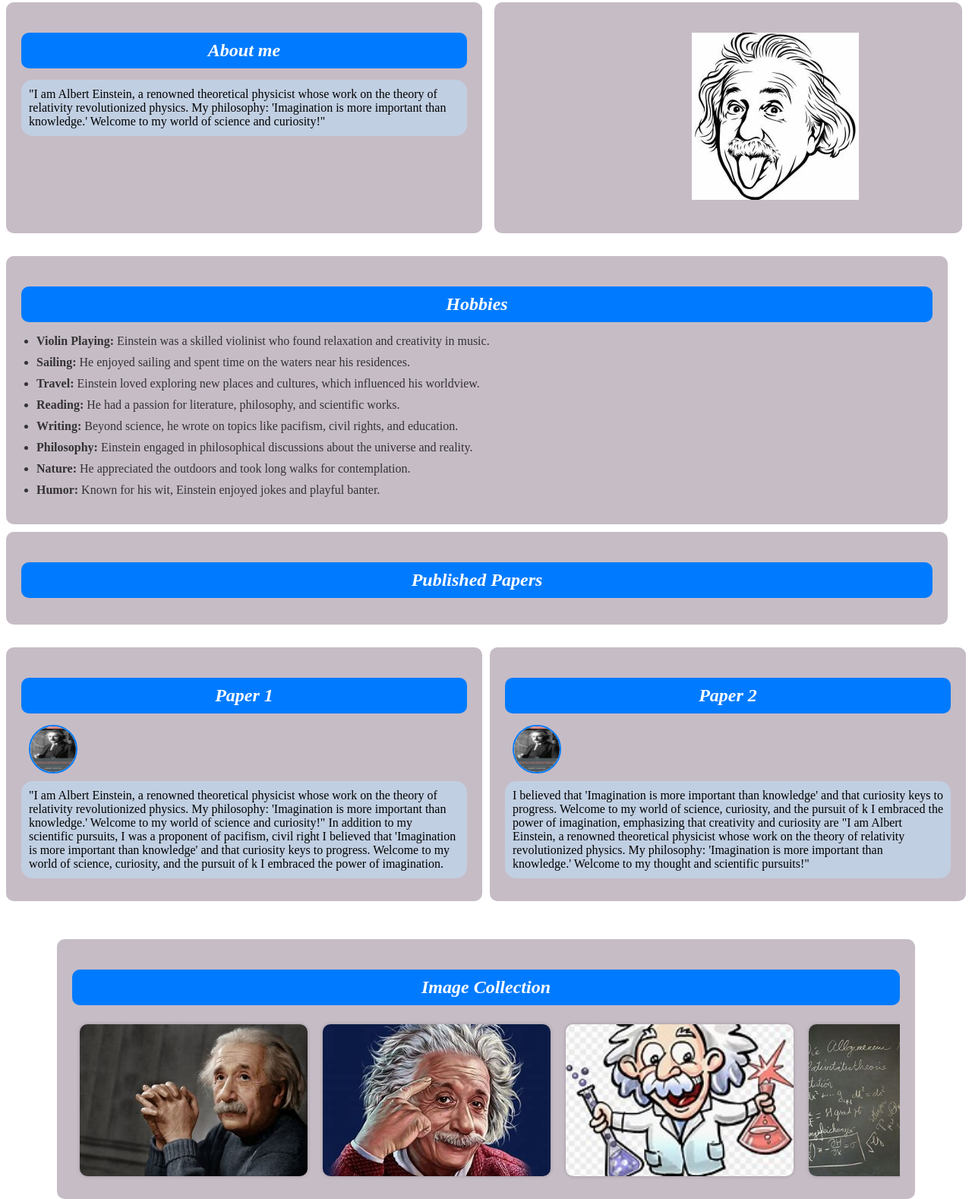
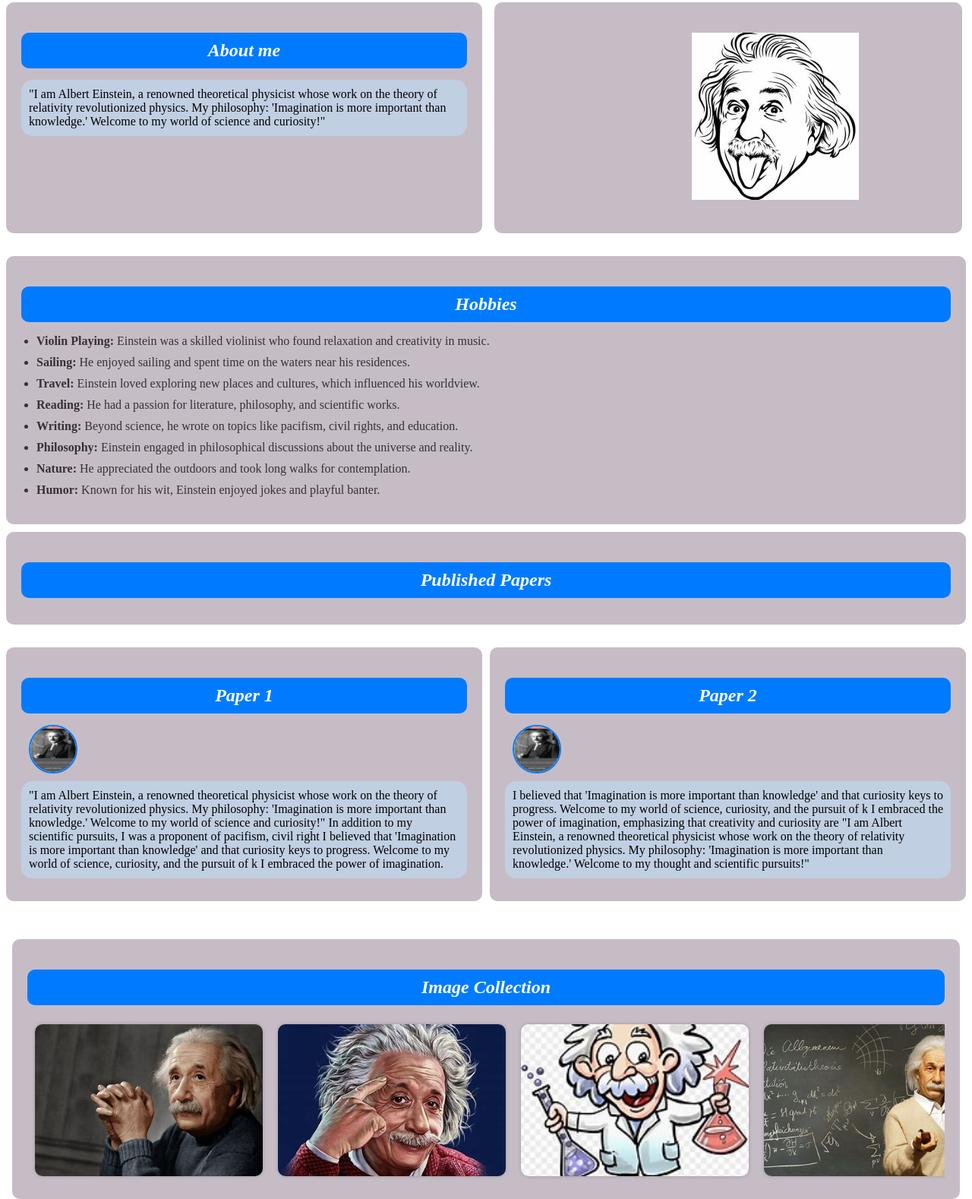
Before and after one commit to reshma768/Grid_Einstein_Website, a plain HTML site: page index.html in a window 1280 px wide. Shown: the part 152-1730 px from the top of the page at 76% size. Drawn offline with Linux system fonts and the light colour scheme.

Commit message:
Update style.css

```diff
--- a/styles/style.css
+++ b/styles/style.css
@@ -123,7 +123,7 @@ nav {
 #about-me,  #image-collection, #blogs , #paper1, #paper2 {
     text-align: center;
     margin: 20px auto;
-    max-width: 1200px;
+    max-width: 1208px;
     padding: 20px;
     background-color:#c6bcc6;
     border-radius: 10px;
@@ -148,7 +148,7 @@ nav {
 {
     text-align: center;
     margin: 20px ,auto ;
-    max-width: 1200px;
+    max-width: 1300px;
     padding: 20px;
     background-color:#c6bcc6;
     border-radius: 10px;
@@ -158,7 +158,7 @@ nav {
 {
     text-align: center;
     margin: 20px ,auto ;
-    max-width: 1200px;
+    max-width: 1300px;
     padding: 20px;
     background-color:#c6bcc6;
     border-radius: 10px;
@@ -345,7 +345,7 @@ h2 {
 #image-collection {
     text-align: center;
     margin: 20px auto;
-    max-width: 1090px;
+    max-width: 1208px;
     padding: 20px;
     background-color:#c6bcc6;
     border-radius: 10px;
```
